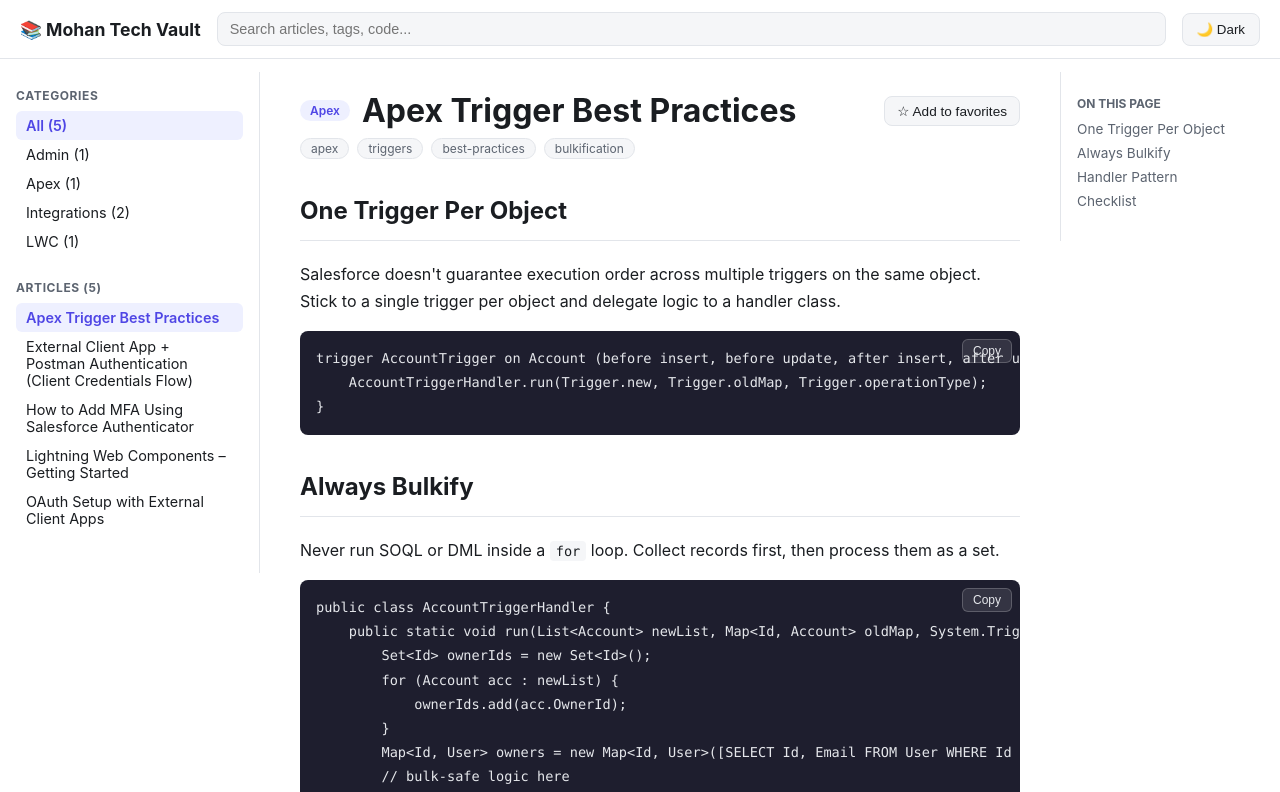
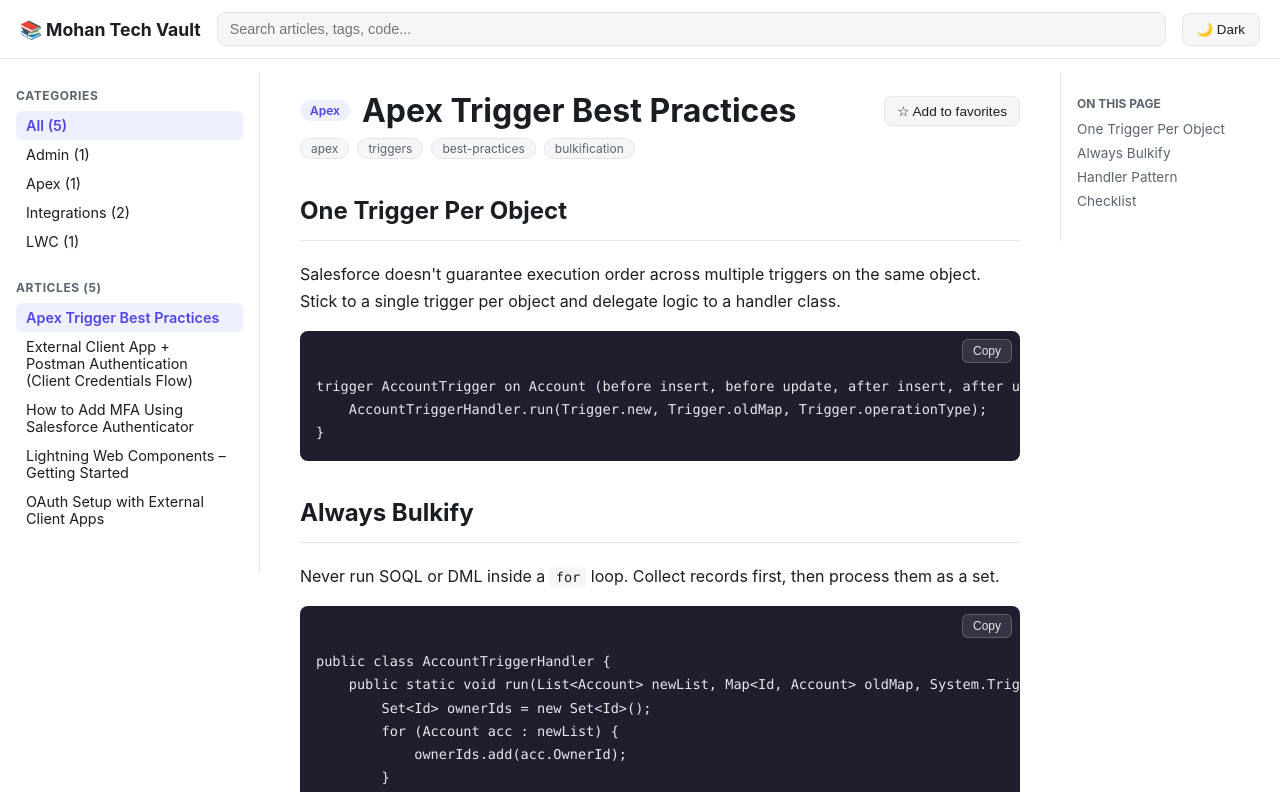
Before and after one commit to jebarajmohan/mohan-tech-vault, a React (Vite) app: page / in a window 1280 px wide. Shown: the top 792 px of the page. Built offline with nearby package versions, Linux system fonts and the light colour scheme.

Commit message:
Reserve top padding in code blocks so Copy button no longer overlaps text

```diff
--- a/src/App.css
+++ b/src/App.css
@@ -159,10 +159,14 @@ body {
 .article-body pre {
   background: var(--code-bg);
   color: var(--code-text);
-  padding: 16px;
+  padding: 44px 16px 16px;
   border-radius: 8px;
   overflow-x: auto;
   position: relative;
+}
+.article-body pre code {
+  display: inline-block;
+  min-width: 100%;
 }
 .article-body code {
   font-family: 'SFMono-Regular', Consolas, 'Liberation Mono', Menlo, monospace;
@@ -185,6 +189,7 @@ body {
   padding: 4px 10px;
   font-size: 0.75rem;
   cursor: pointer;
+  z-index: 1;
 }
 .copy-btn:hover { background: rgba(255,255,255,0.2); }
 
```
